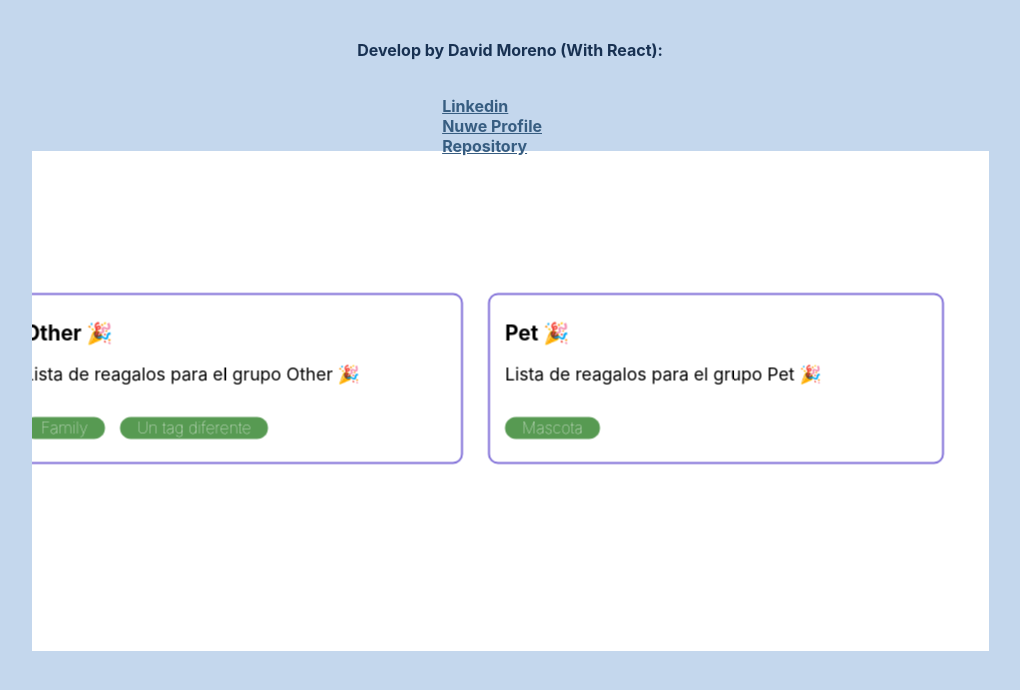
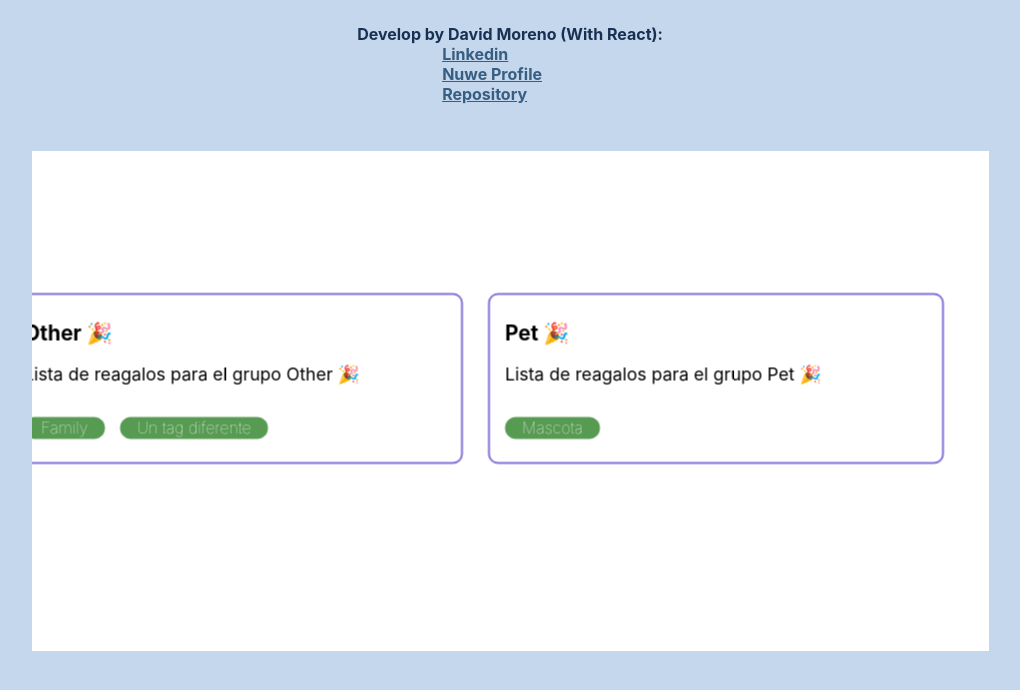
Before and after one commit to CesarDavidMorenR/gift-list-nuwe, a React (Create React App) app: page / in a window 1280 px wide. Shown: the top 690 px of the page, without its empty margins (130-1150 px from the left). Built offline with nearby package versions, Linux system fonts and the light colour scheme.

Commit message:
Fixing a reaaly strange BUG jk bug bc i dont put the same name by one letter in the class

```diff
--- a/src/App.css
+++ b/src/App.css
@@ -121,7 +121,7 @@
   display:none;
 }
 
-.sig_mobile {
+.sign_mobile{
   margin-top: 10px;
   background-color: blue;
 }
--- a/src/components/Container.js
+++ b/src/components/Container.js
@@ -29,7 +29,7 @@ export const Container = () => {
   return (
     <div className="layout">
       <section className="sign_desktop" >
-        <p>Develop by David Moreno (With React):</p> <br />
+        Develop by David Moreno (With React): <br />
         <a
           href="https://www.linkedin.com/in/david-moreno-developer/"
           className="link_socials"
@@ -75,8 +75,9 @@ export const Container = () => {
           <Tag innertext={tagNameOne} />
           <Tag innertext={tagNameTwo} />
         </div>
+
        <section className="sign_mobile">
-        <p>Develop by David Moreno (With React):</p> <br />
+        Develop by David Moreno (With React): <br />
         <a
           href="https://www.linkedin.com/in/david-moreno-developer/"
           className="link_socials"
@@ -95,6 +96,7 @@ export const Container = () => {
           Repository
         </a>
         </section>
+
       </section>
     </div>
   );
```
